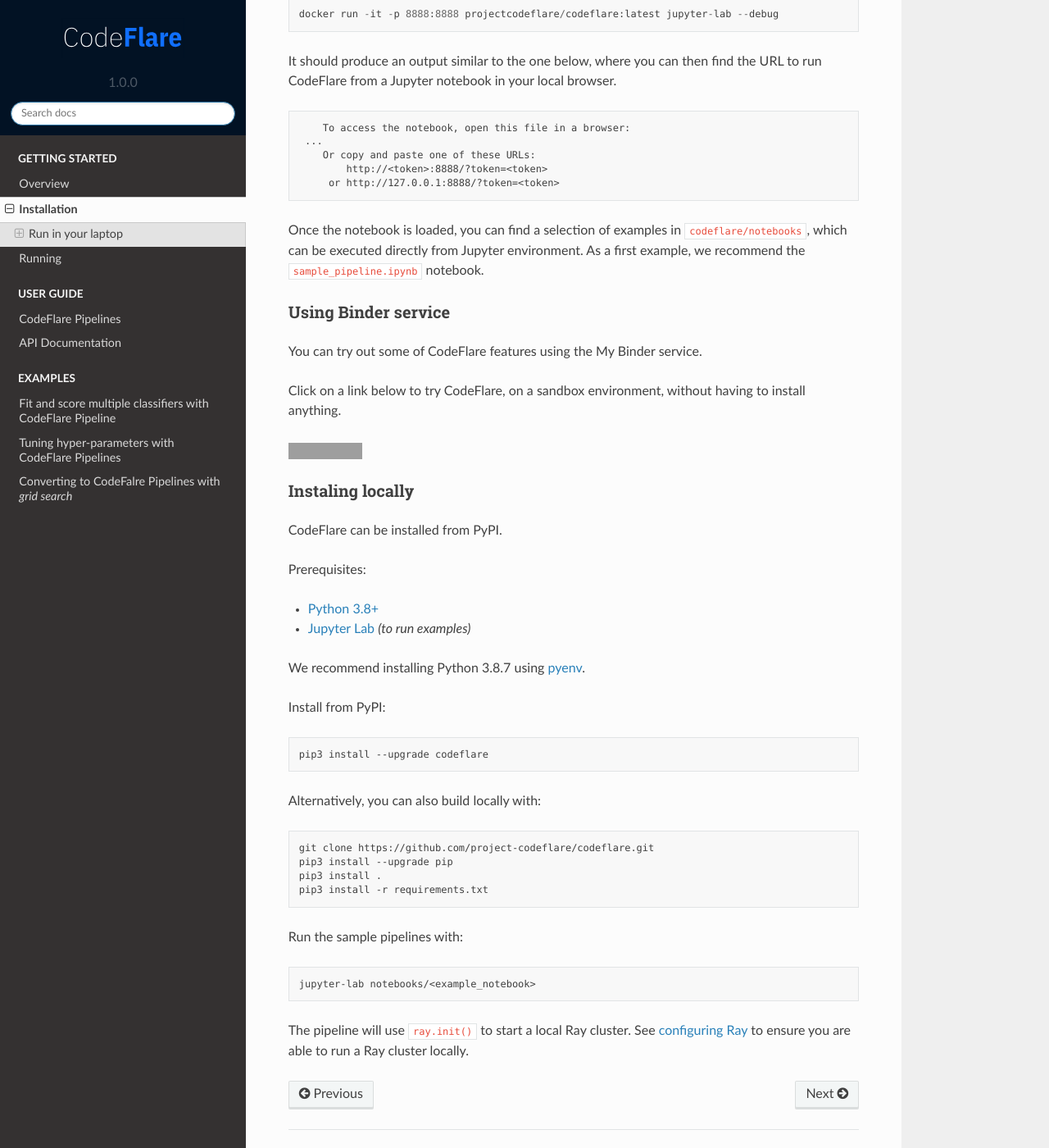
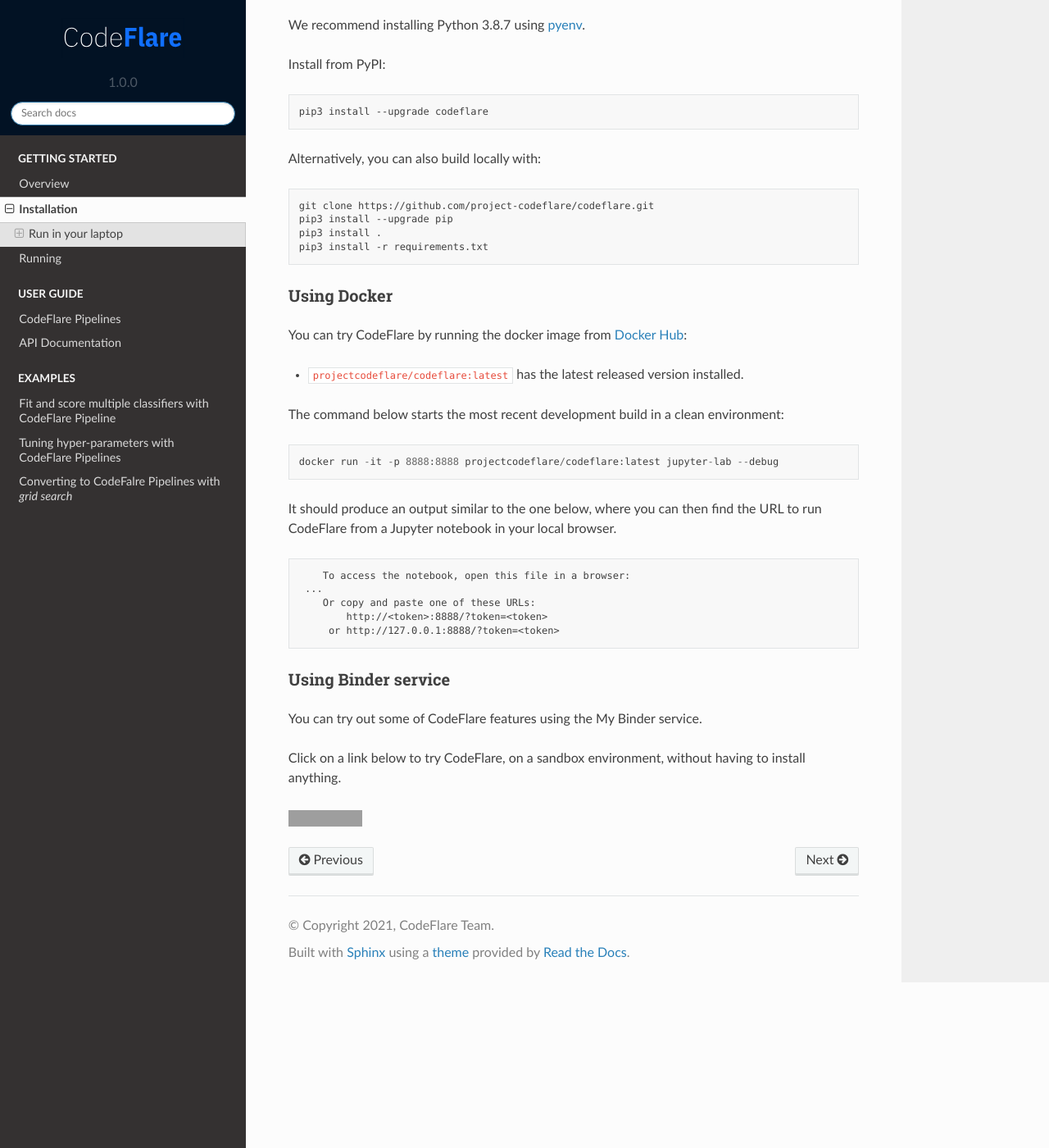
Before and after one commit to project-codeflare/codeflare, a Sphinx documentation site: the page built from docs/source/getting_started/installation.md, in a window 1280 px wide and 1400 px high, scrolled down 415 px. Shown: the whole window at 82% size. Built offline with Sphinx 7.4.7 and the Read the Docs theme 2.0.0, drawn with Linux system fonts in a browser that asks for light colours; some of the changed text lies outside the part shown; grey boxes are pictures that could not be loaded.

Commit message:
Updated documentation.

````diff
--- a/docs/source/getting_started/installation.md
+++ b/docs/source/getting_started/installation.md
@@ -20,6 +20,32 @@
 
 ### Run in your laptop
 
+#### Instaling locally
+
+CodeFlare can be installed from PyPI.
+
+Prerequisites:
+* [Python 3.8+](https://www.python.org/downloads/)
+* [Jupyter Lab](https://www.python.org/downloads/) *(to run examples)*
+
+We recommend installing Python 3.8.7 using
+[pyenv](https://github.com/pyenv/pyenv).
+
+
+  Install from PyPI:
+  ```bash
+  pip3 install --upgrade codeflare
+  ```
+
+
+Alternatively, you can also build locally with:
+```shell
+git clone https://github.com/project-codeflare/codeflare.git
+pip3 install --upgrade pip
+pip3 install .
+pip3 install -r requirements.txt
+```
+
 #### Using Docker
 
 You can try CodeFlare by running the docker image from [Docker Hub](https://hub.docker.com/r/projectcodeflare/codeflare/tags):
@@ -41,8 +67,6 @@
      or http://127.0.0.1:8888/?token=<token>
 ```
 
-Once the notebook is loaded, you can find a selection of examples in `codeflare/notebooks`, which can be executed directly from Jupyter environment. As a first example, we recommend the `sample_pipeline.ipynb` notebook.
-
 #### Using Binder service
 
 You can try out some of CodeFlare features using the My Binder service.
@@ -50,36 +74,3 @@
 Click on a link below to try CodeFlare, on a sandbox environment, without having to install anything.
 
 [![Binder](https://mybinder.org/badge_logo.svg)](https://mybinder.org/v2/gh/project-codeflare/codeflare.git/main)
-
-#### Instaling locally
-
-CodeFlare can be installed from PyPI.
-
-Prerequisites:
-* [Python 3.8+](https://www.python.org/downloads/)
-* [Jupyter Lab](https://www.python.org/downloads/) *(to run examples)*
-
-We recommend installing Python 3.8.7 using
-[pyenv](https://github.com/pyenv/pyenv).
-
-
-Install from PyPI:
-```bash
-pip3 install --upgrade codeflare
-```
-
-
-Alternatively, you can also build locally with:
-```shell
-git clone https://github.com/project-codeflare/codeflare.git
-pip3 install --upgrade pip
-pip3 install .
-pip3 install -r requirements.txt
-```
-
-Run the sample pipelines with:
-```shell
-jupyter-lab notebooks/<example_notebook>
-```
-
-The pipeline will use `ray.init()` to start a local Ray cluster. See [configuring Ray](https://docs.ray.io/en/master/configure.html) to ensure you are able to run a Ray cluster locally.
````
Also changed, not shown: README.md (+2 -2 lines).
